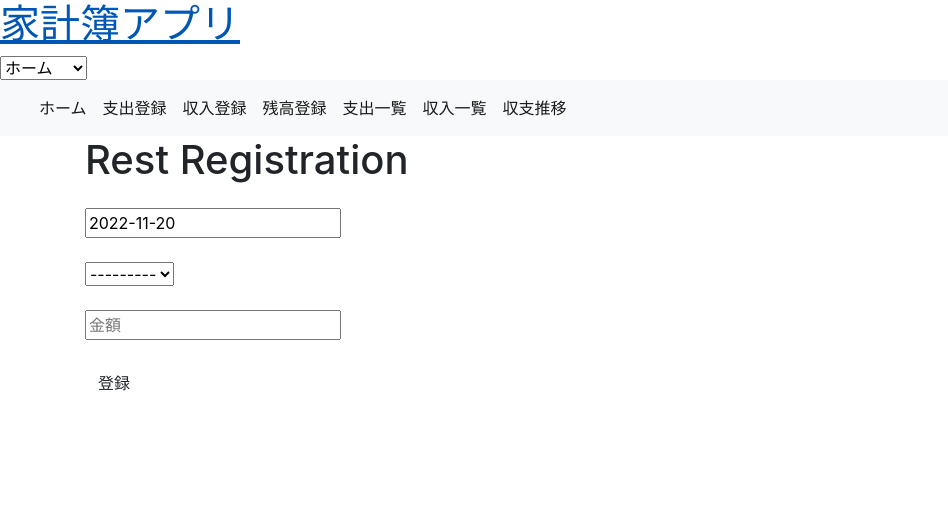
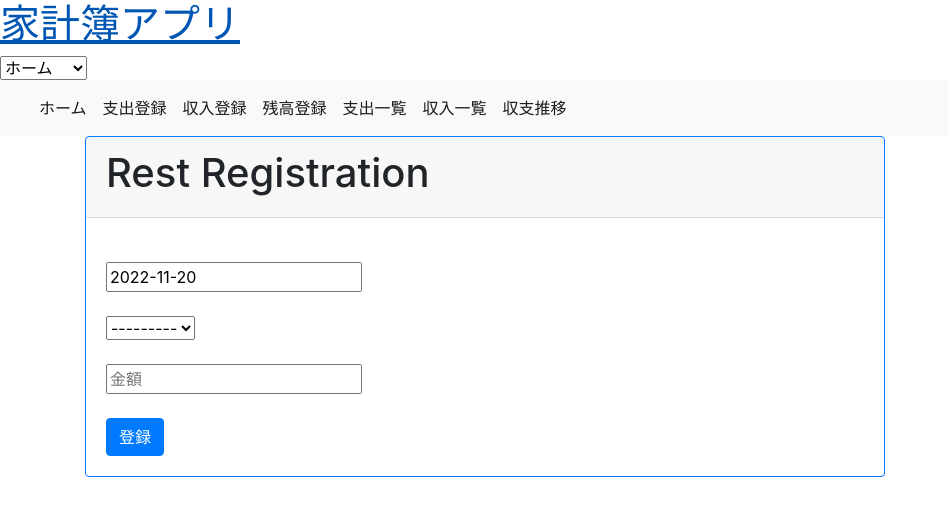
Before and after one commit to kengo78/Kakeibo_Django_, a Django app: page /rest_create/ in a window 1280 px wide. Shown: the top 516 px of the page, without its empty margins (0-948 px from the left). Run offline with Django 4.2, Linux system fonts and the light colour scheme; data that the repository does not hold is empty; some libraries are stand-ins or nearby versions.

Commit message:
update:regiter.htmlページのデザイン

```diff
--- a/kakeiboapp/templates/kakeiboapp/register.html
+++ b/kakeiboapp/templates/kakeiboapp/register.html
@@ -1,7 +1,9 @@
 {% extends 'kakeiboapp/base.html' %}
 
 {% block content %}
-  <h1>{{ page_title }}</h1>
+<div class="card border-primary mb-3" style="max-width: 50rem;">
+  <div class="card-header"><h1>{{ page_title }}</h1></div>
+  <div class="card-body text-primary">
     <form method="POST">
       {% csrf_token %}
       {{ form.non_field_errors }}
@@ -11,10 +13,12 @@
         {{ field.errors }}
       </div>
       {% endfor %}
-    <button class="btn mt-4" type="submit" name="button">登録</button>
+      <button class="btn btn-primary mt-4" type="submit" name="button">登録</button>
     </form>
+  </div>
+</div>
 
-{% comment %} <script src="https://ajax.googleapis.com/ajax/libs/jquery/2.1.4/jquery.min.js"></script>
+<script src="https://ajax.googleapis.com/ajax/libs/jquery/2.1.4/jquery.min.js"></script>
 <link rel="stylesheet" href="https://cdnjs.cloudflare.com/ajax/libs/jqueryui/1.12.1/themes/base/jquery-ui.min.css">
 <script src="https://cdnjs.cloudflare.com/ajax/libs/jqueryui/1.12.1/jquery-ui.min.js"></script>
 <script type="text/javascript">
@@ -26,5 +30,5 @@
       monthNames: ["1月", "2月", "3月", "4月", "5月", "6月", "7月", "8月", "9月", "10月", "11月", "12月"],
     });
   })
-</script> {% endcomment %}
+</script>
 {% endblock %}
```
Lines whose indentation alone changed are shown as unchanged.
